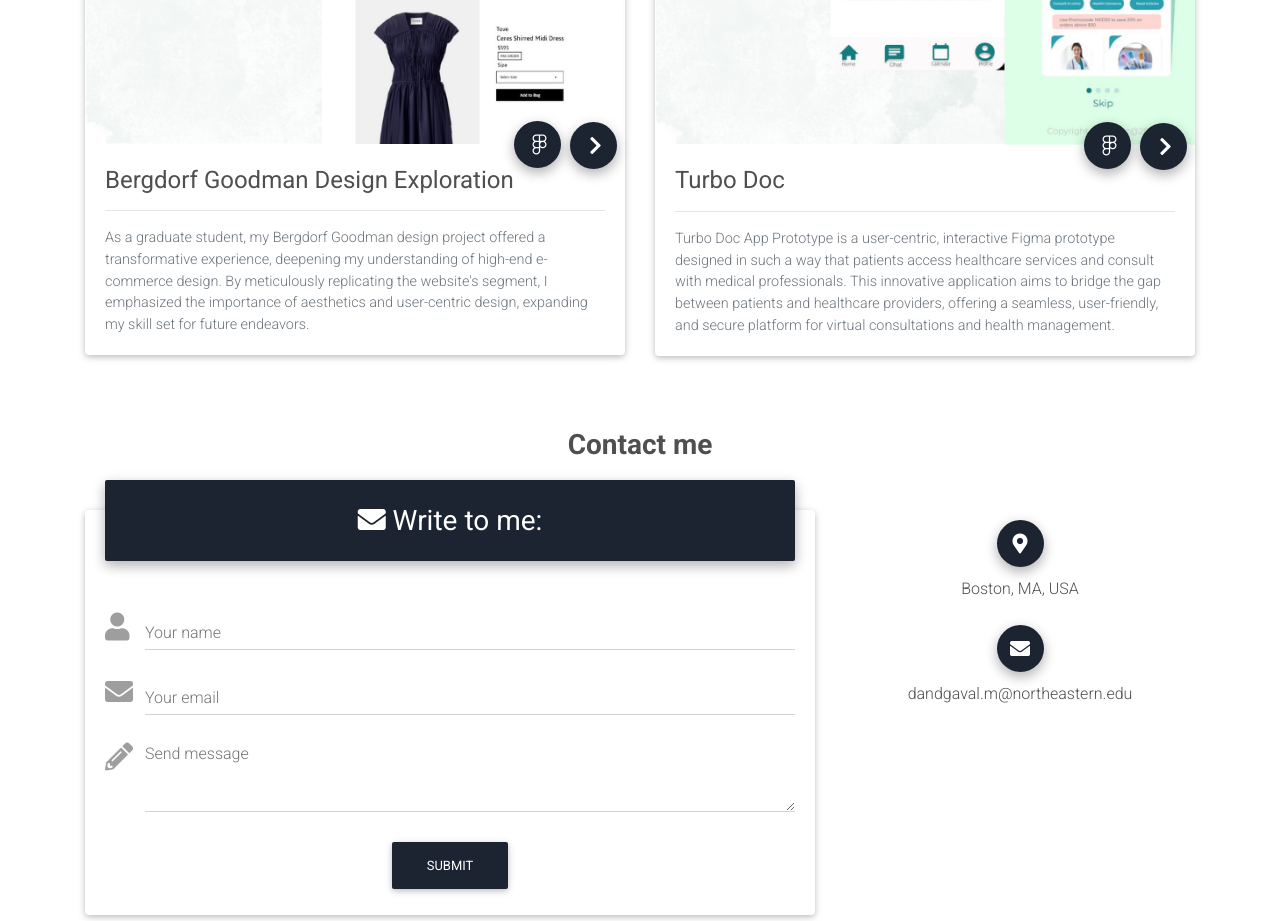
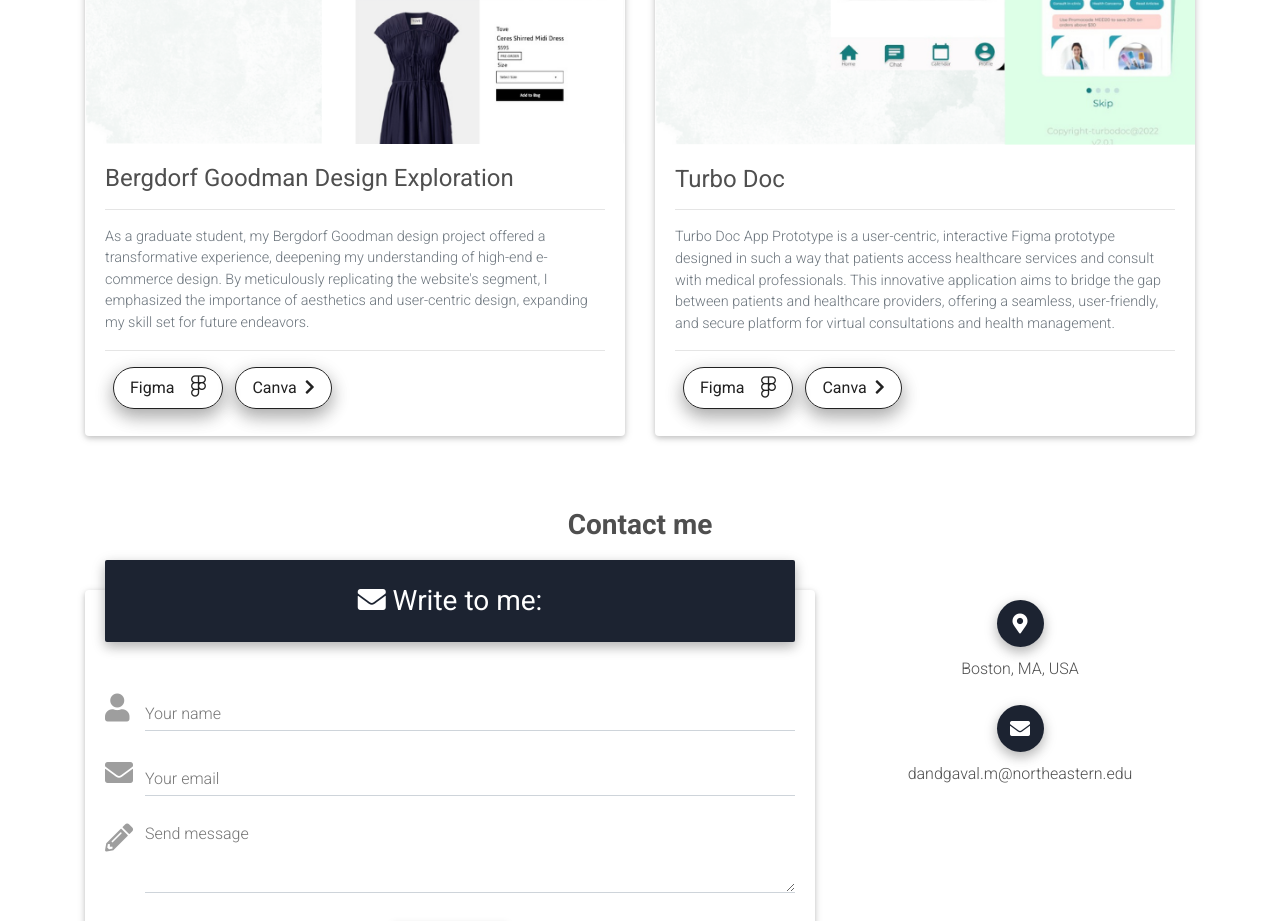
Before and after one commit to mansiDandgaval/mansidandgaval, a plain HTML site: page index.html in a window 1280 px wide. Shown: the part 1880-2801 px from the top of the page. Drawn offline with Linux system fonts and the light colour scheme.

Commit message:
Update index.html

```diff
--- a/index.html
+++ b/index.html
@@ -35,8 +35,7 @@
 
       html,
       body,
-      header
-      {
+      header {
         /* height: 100vh; */
       }
     }
@@ -178,7 +177,8 @@
         <div class="collapse navbar-collapse" id="navbarSupportedContent-4">
           <ul class="navbar-nav ml-auto">
             <li class="nav-item">
-              <a href="https://www.canva.com/design/DAFzLIB2Wbs/-K-LgckdMuZK008wBlzEMA/edit?utm_content=DAFzLIB2Wbs&utm_campaign=designshare&utm_medium=link2&utm_source=sharebutton" class="nav-link ml-2" href="#resume"> Resume </a>
+              <a href="https://www.canva.com/design/DAFzLIB2Wbs/-K-LgckdMuZK008wBlzEMA/edit?utm_content=DAFzLIB2Wbs&utm_campaign=designshare&utm_medium=link2&utm_source=sharebutton"
+                class="nav-link ml-2" href="#resume"> Resume </a>
             </li>
             <li class="nav-item">
               <a class="nav-link ml-2" href="#projects"> Projects</a>
@@ -306,14 +306,14 @@
                 </a>
               </div>
 
-              <a href="https://www.figma.com/proto/OYaA6y8ebvS8cX7LTIw4BF/Portfolio?node-id=28:60&starting-point-node-id=2:2&show-proto-sidebar=1&utm_source=figma"
+              <!-- <a href="https://www.figma.com/proto/OYaA6y8ebvS8cX7LTIw4BF/Portfolio?node-id=28:60&starting-point-node-id=2:2&show-proto-sidebar=1&utm_source=figma"
                 class="btn-floating btn-action ml-auto unique-color-dark" target="_blank"
                 style="margin-right: 4rem !important"><i class="fab fa-figma pl-1"></i></a>
 
               <a target="_blank"
                 href="https://www.canva.com/design/DAFybYD9NGc/0o67dXUtdct9w4Y4oRZQag/edit?ui=eyJHIjp7fX0"
                 class="btn-floating btn-action ml-auto mr-2 unique-color-dark"><i
-                  class="fas fa-chevron-right pl-1"></i></a>
+                  class="fas fa-chevron-right pl-1"></i></a> -->
 
               <div class="card-body">
                 <h4 class="card-title">
@@ -328,6 +328,13 @@
                   importance of aesthetics and user-centric design, expanding
                   my skill set for future endeavors.
                 </p>
+                <hr>
+                <a target="_blank"  class="nav-link border border-dark text-dark rounded-pill z-depth-2 waves-effect waves-light mx-2"
+                  href="https://www.figma.com/proto/OYaA6y8ebvS8cX7LTIw4BF/Portfolio?node-id=28:60&starting-point-node-id=2:2&show-proto-sidebar=1&utm_source=figma"
+                  role="button">Figma<i class="fab fa-figma pl-3 fa-lg"></i></a>
+                <a target="_blank" class="nav-link border border-dark text-dark rounded-pill z-depth-2 waves-effect waves-light"
+                  href="https://www.canva.com/design/DAFyhfLL6YI/heY-xmhfgpStOtkEYNTkTg/edit"
+                  role="button">Canva <i class="fas fa-chevron-right pl-1"></i></a>
               </div>
             </div>
             <!-- Card -->
@@ -344,7 +351,7 @@
                   <div class="mask rgba-white-slight"></div>
                 </a>
               </div>
-              <a target="_blank"
+              <!-- <a target="_blank"
                 href="https://www.figma.com/proto/OYaA6y8ebvS8cX7LTIw4BF/Portfolio?node-id=28:60&starting-point-node-id=2:2&show-proto-sidebar=1&utm_source=figma"
                 class="btn-floating btn-action ml-auto mr-5 unique-color-dark" style="margin-right: 4rem !important"><i
                   class="fab fa-figma pl-1"></i></a>
@@ -352,7 +359,7 @@
               <a target="_blank"
                 href="https://www.canva.com/design/DAFybYD9NGc/0o67dXUtdct9w4Y4oRZQag/edit?ui=eyJHIjp7fX0"
                 class="btn-floating btn-action ml-auto mr-2 unique-color-dark"><i
-                  class="fas fa-chevron-right pl-1"></i></a>
+                  class="fas fa-chevron-right pl-1"></i></a> -->
 
               <div class="card-body">
                 <h4 class="card-title">Turbo Doc</h4>
@@ -366,6 +373,13 @@
                   user-friendly, and secure platform for virtual consultations
                   and health management.
                 </p>
+                <hr>
+                <a target="_blank"  class="nav-link border border-dark text-dark rounded-pill z-depth-2 waves-effect waves-light mx-2"
+                  href="https://www.figma.com/proto/OYaA6y8ebvS8cX7LTIw4BF/Portfolio?node-id=28:60&starting-point-node-id=2:2&show-proto-sidebar=1&utm_source=figma"
+                  role="button">Figma<i class="fab fa-figma pl-3 fa-lg"></i></a>
+                <a target="_blank" class="nav-link border border-dark text-dark rounded-pill z-depth-2 waves-effect waves-light"
+                  href="https://www.canva.com/design/DAFybYD9NGc/0o67dXUtdct9w4Y4oRZQag/edit?ui=eyJHIjp7fX0"
+                  role="button">Canva <i class="fas fa-chevron-right pl-1"></i></a>
               </div>
             </div>
             <!-- Card -->
```
